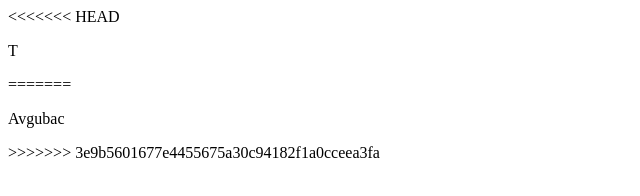
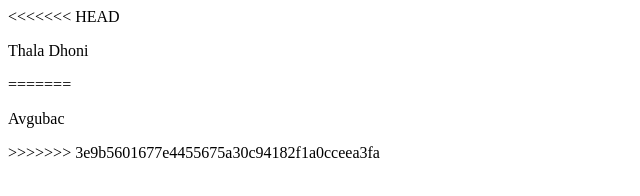
Before and after one commit to Abhinav-1409/WEB1, a plain HTML site: page Movie.html in a window 1280 px wide. Shown: the full height of the page, 0-640 px from the left. Drawn offline with Linux system fonts and the light colour scheme.

Commit message:
added god

```diff
--- a/Movie.html
+++ b/Movie.html
@@ -8,7 +8,7 @@
 </head>
 <body>
 <<<<<<< HEAD
-    <p>T</p>
+    <p>Thala Dhoni</p>
 =======
     <p>Avgubac</p>
 >>>>>>> 3e9b5601677e4455675a30c94182f1a0cceea3fa
```
